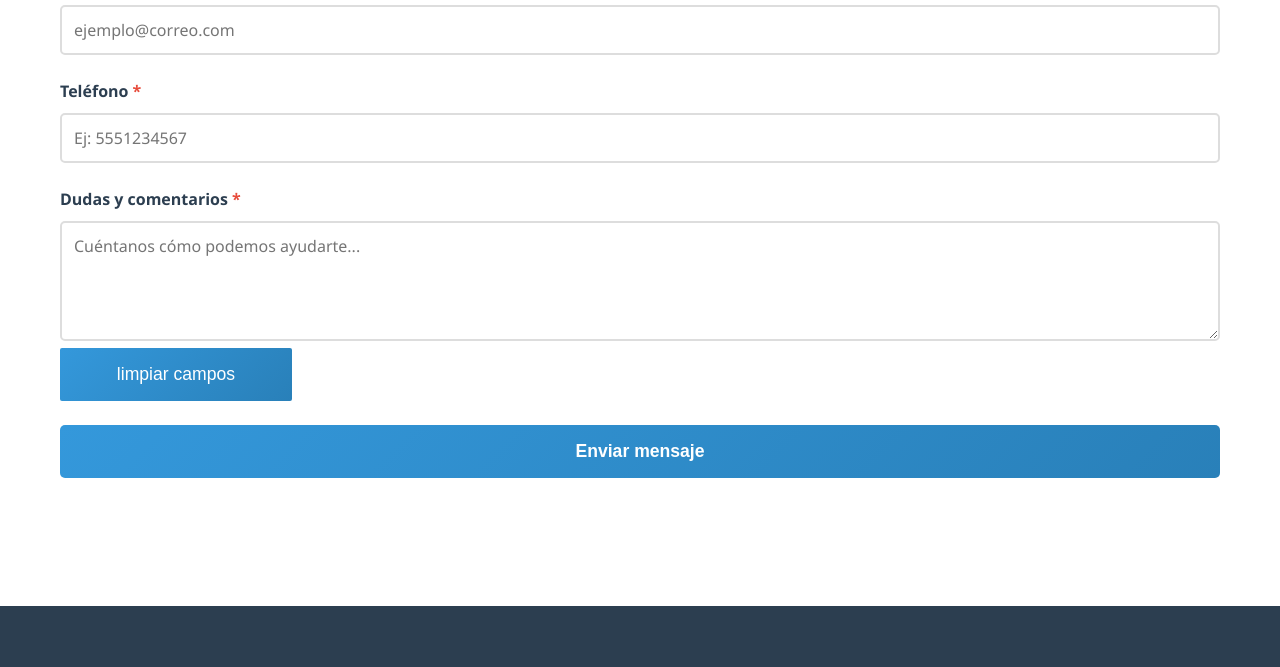
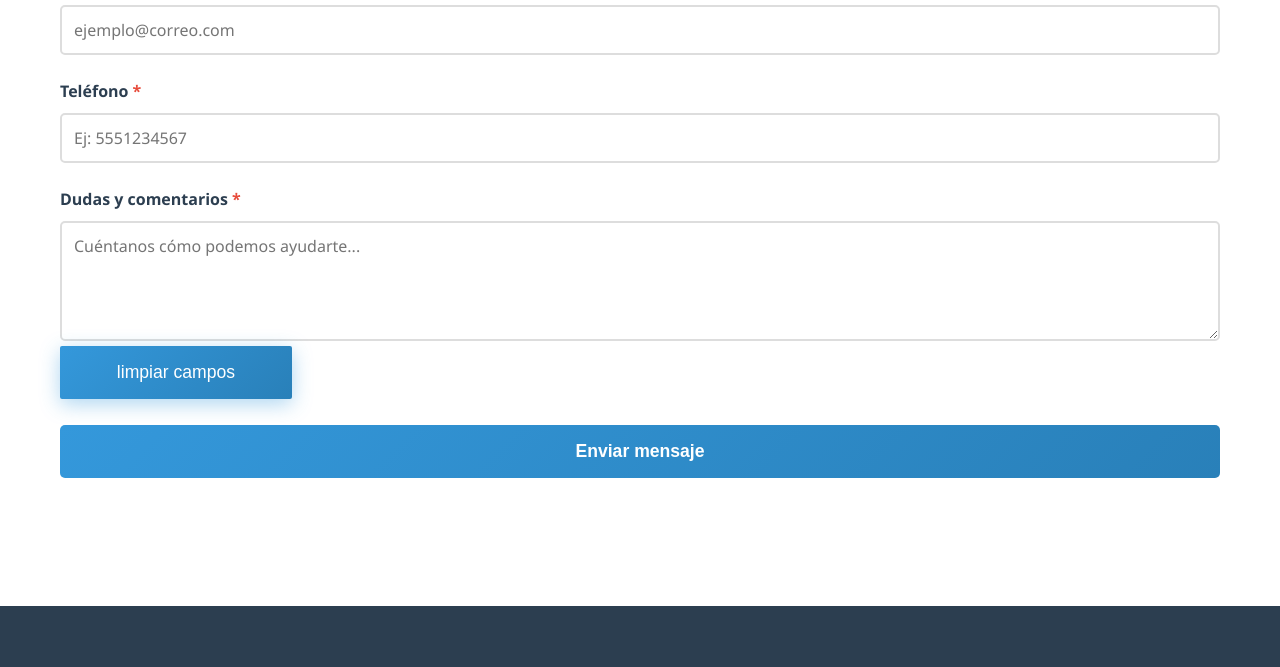
Before and after one commit to Alexalejandro1v/dentalmre, a plain HTML site: page index.html in a window 1280 px wide. In both pictures the pointer is over the input "limpiar campos". Shown: the part 1676-2343 px from the top of the page. Drawn offline with Linux system fonts and the light colour scheme.

Commit message:
Update estilos.css

```diff
--- a/CSS/estilos.css
+++ b/CSS/estilos.css
@@ -178,8 +178,15 @@ background: linear-gradient(135deg, #3498db 0%, #2980b9 100%);
     transition: transform 0.3s ease, box-shadow 0.3s ease;
 
 }
+.reset-btn:hover {
+    transform: translateY(-2px);
+    box-shadow: 0 5px 20px rgba(52, 152, 219, 0.4);
+}
 
+.reset-btn:active {
+    transform: translateY(0);
 
+}
 
 .submit-btn {
     background: linear-gradient(135deg, #3498db 0%, #2980b9 100%);
```
